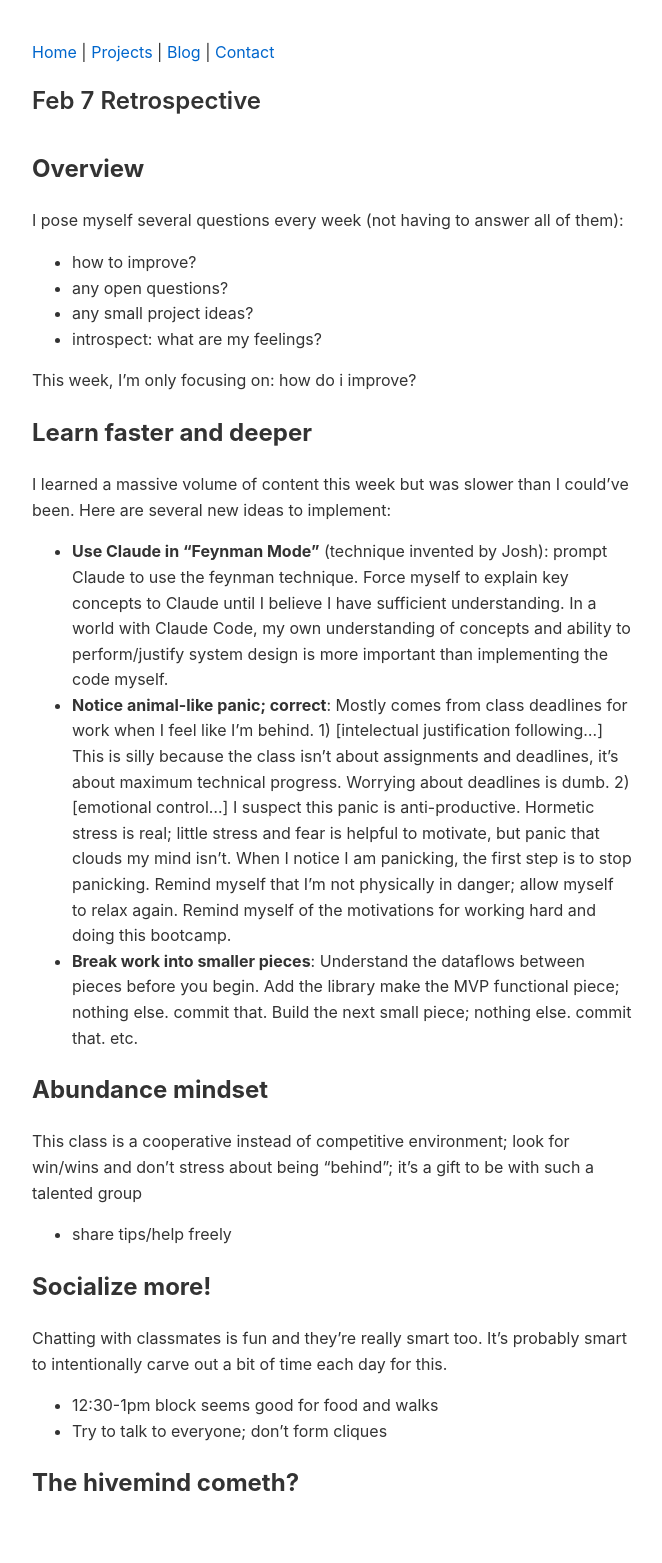
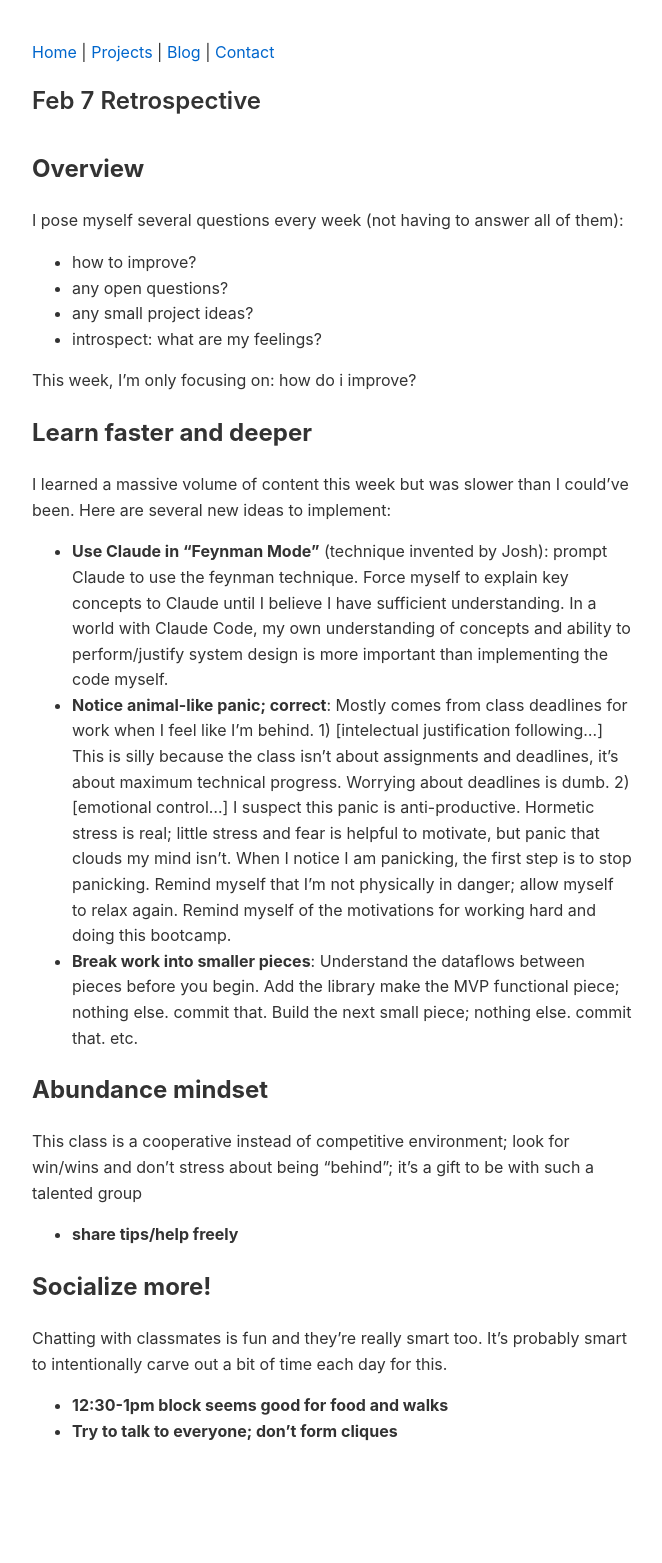
Before and after one commit to hoeksemaa/hoeksemaa.github.io, a Jekyll site: the page built from _posts/2026-02-07-week-1-retrospective.md, in a window 1280 px wide. Shown: the whole page, without its empty margins (308-970 px from the left). Built offline with Jekyll 4.4.1, drawn with Linux system fonts in a browser that asks for light colours; after the commit the page ends 1500 px from its top, so only the background shows below that.

Commit message:
small text polishing

```diff
--- a/_posts/2026-02-07-week-1-retrospective.md
+++ b/_posts/2026-02-07-week-1-retrospective.md
@@ -23,11 +23,9 @@ I learned a massive volume of content this week but was slower than I could've b
 
 ## Abundance mindset
 This class is a cooperative instead of competitive environment; look for win/wins and don't stress about being "behind"; it's a gift to be with such a talented group
-- share tips/help freely
+- **share tips/help freely**
 
 ## Socialize more!
 Chatting with classmates is fun and they're really smart too. It's probably smart to intentionally carve out a bit of time each day for this.
-- 12:30-1pm block seems good for food and walks
-- Try to talk to everyone; don't form cliques
-
-## The hivemind cometh?
+- **12:30-1pm block seems good for food and walks**
+- **Try to talk to everyone; don't form cliques**
```
